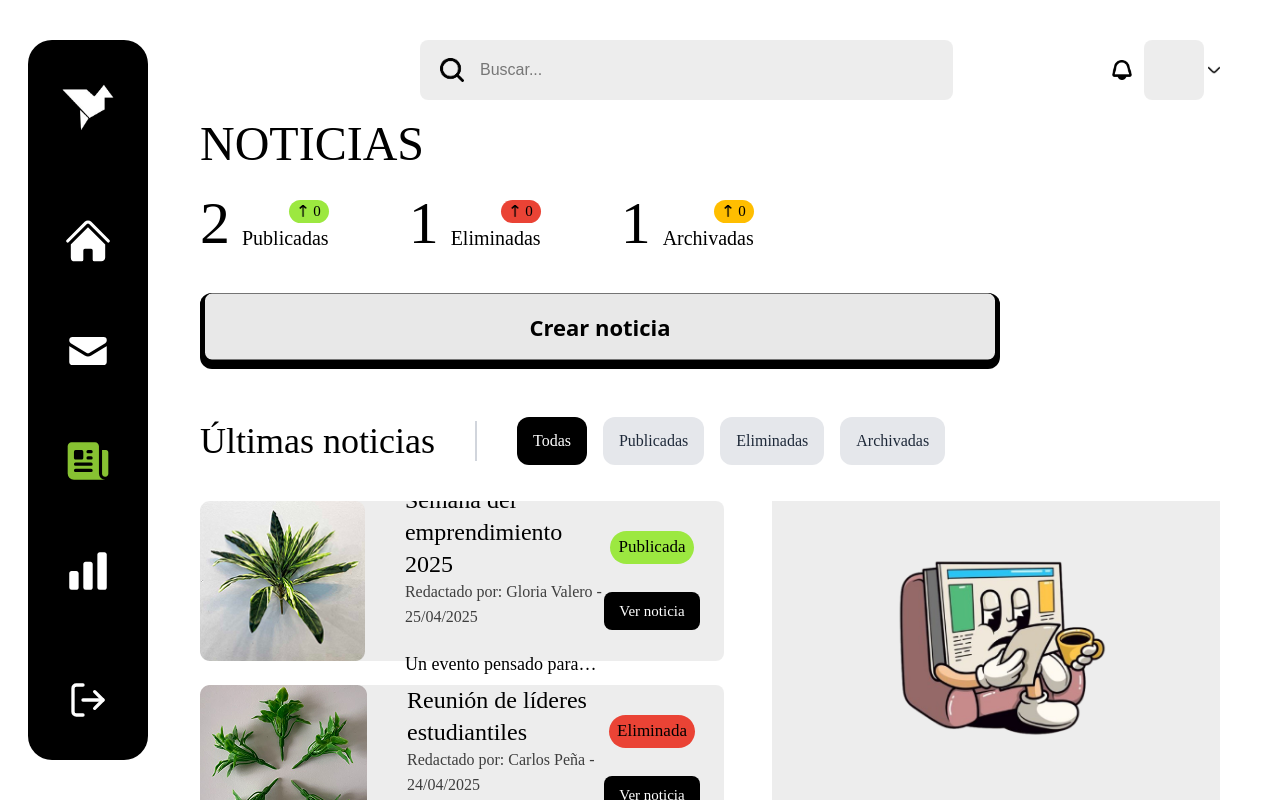
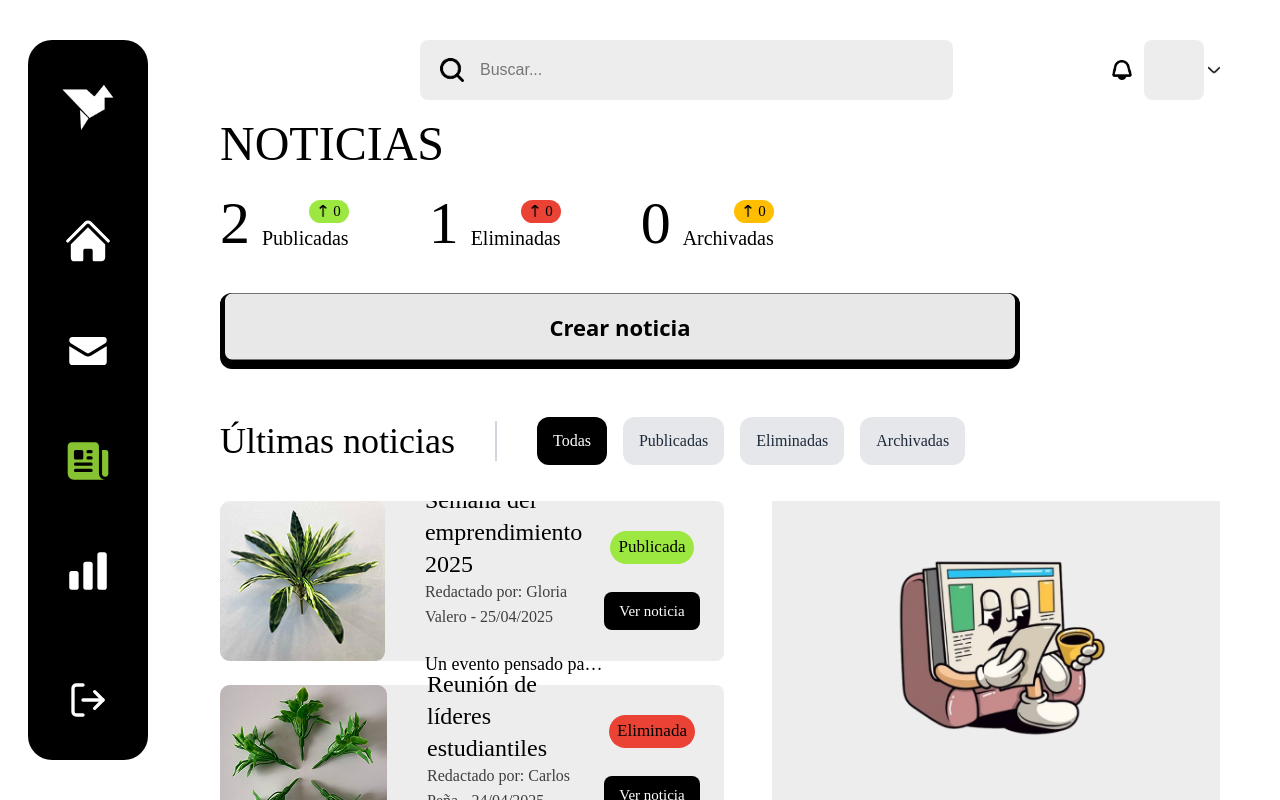
Before and after one commit to Juan-Lozano-M/GODPROYECTO, a React (Vite) app: page /notices in a window 1280 px wide. Built offline with nearby package versions, Linux system fonts and the light colour scheme; a web font is replaced by a local one.

Commit message:
Margenes acordes

```diff
--- a/src/pages/Admin/Notices.jsx
+++ b/src/pages/Admin/Notices.jsx
@@ -42,7 +42,7 @@ function Notices() {
       summary:
         "Espacio donde se discutieron nuevas ideas y propuestas para mejorar la vida académica y la convivencia escolar.",
     },
-    {
+/*     {
       id: 3,
       status: "Archivadas",
       image: imageNotice3,
@@ -51,7 +51,7 @@ function Notices() {
       date: "23/04/2025",
       summary:
         "Los estudiantes presentaron sus proyectos científicos con gran creatividad, abordando temas de medio ambiente y tecnología.",
-    },
+    }, */
     {
       id: 4,
       status: "Publicadas",
@@ -109,7 +109,7 @@ function Notices() {
       : noticias.filter((n) => n.status === activeFilter);
 
   return (
-    <div className="h-screen flex flex-col overflow-hidden px-6 md:p-0 md:pt-10 md:ml-46 lg:ml-50 md:mr-10 lg:mr-15 pt-10">
+    <div className="h-screen flex flex-col overflow-hidden px-6 md:p-0 md:pt-10 md:ml-48 lg:ml-55 md:mr-10 lg:mr-15 pt-10">
       {/* Header con buscador y estadísticas */}
       <div className="flex-none mb-2">
         <div className="flex w-full items-center">
@@ -238,9 +238,6 @@ function Notices() {
               className="object-contain w-full h-full"
             />
           </div>
-          <p className="font-quicksand text-lg mt-4">
-            Aquí encontrarás las noticias más recientes y relevantes de tu comunidad.
-          </p>
         </div>
       </div>
 
```
